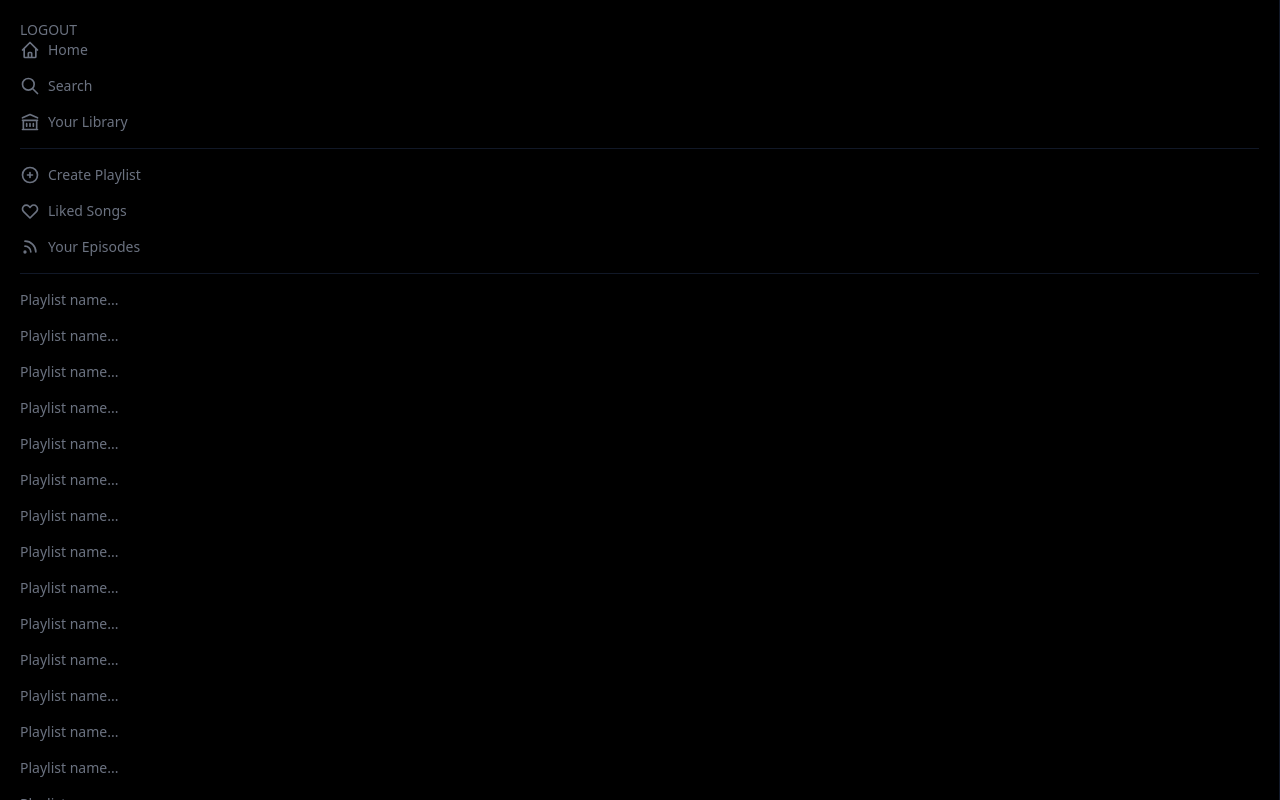
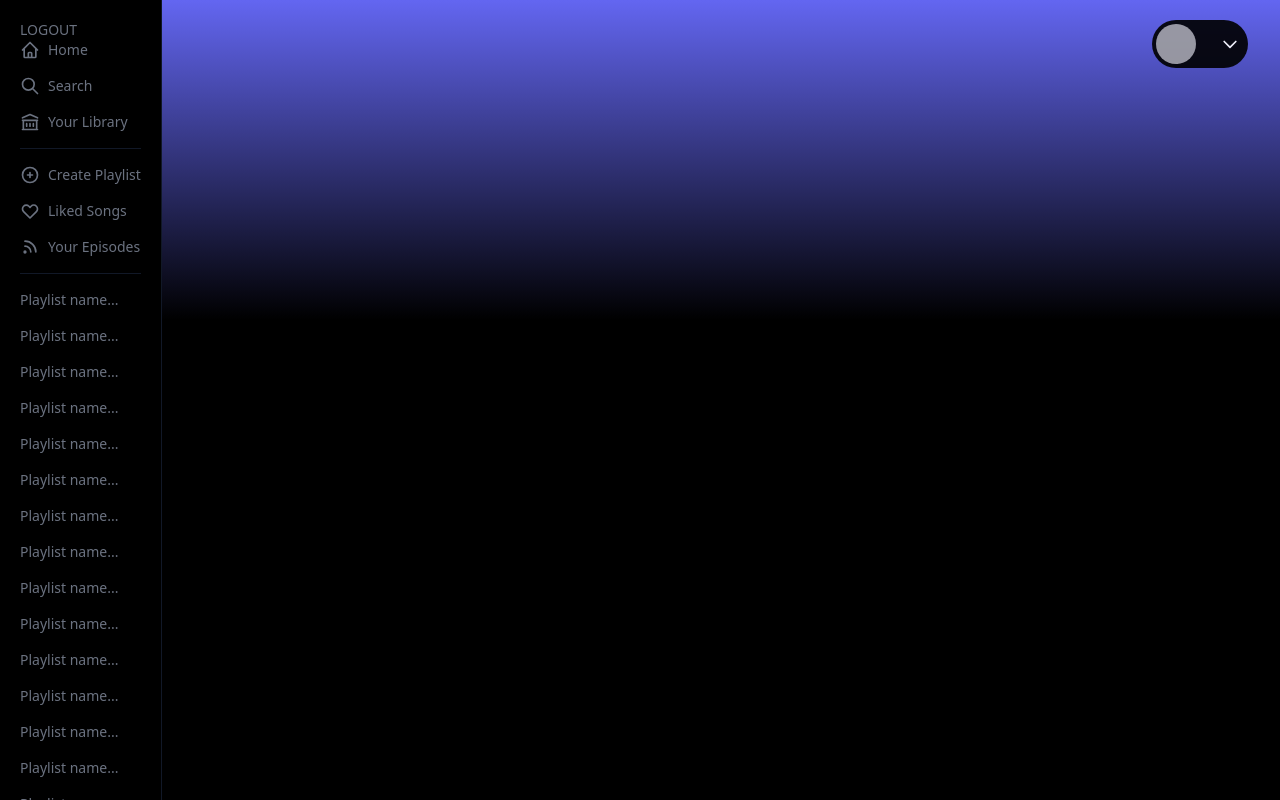
Before and after one commit to beniciodaniel/spotify-2, a Next.js app: page / in a window 1280 px wide. Built offline with nearby package versions, Linux system fonts and the light colour scheme; no server answers; grey boxes are pictures that could not be loaded.

Commit message:
Created Center and InfoHeader components

```diff
--- /dev/null
+++ b/components/molecules/InfoHeader.tsx
@@ -0,0 +1,32 @@
+import { useEffect, useState } from 'react'
+import { shuffle } from 'lodash'
+
+const colors = [
+  'from-indigo-500',
+  'from-blue-500',
+  'from-green-500',
+  'from-red-500',
+  'from-yellow-500',
+  'from-pink-500',
+  'from-purple-500',
+]
+
+export function InfoHeader() {
+  const [color, setColor] = useState('')
+
+  useEffect(() => {
+    const shuffledColor = shuffle(colors).pop()
+    if (shuffledColor) return setColor(shuffledColor)
+    setColor(colors[0])
+  }, [])
+
+  console.log(color)
+
+  return (
+    <section
+      className={`flex h-80 items-end space-x-7 bg-gradient-to-b ${color} to-black p-8 text-white`}
+    >
+      {/* <img src="" alt="" /> */}
+    </section>
+  )
+}
--- /dev/null
+++ b/components/molecules/UserMenu.tsx
@@ -0,0 +1,27 @@
+import { ChevronDownIcon } from '@heroicons/react/outline'
+import { useSession } from 'next-auth/react'
+
+interface Props {
+  className: string
+}
+
+export function UserMenu({ className }: Props) {
+  const { data: session } = useSession()
+
+  return (
+    <header className={className}>
+      <div className="flex cursor-pointer items-center space-x-3 rounded-full bg-black p-1 pr-2 text-white opacity-90 hover:opacity-80">
+        <img
+          className="h-10 w-10 rounded-full"
+          src={
+            session?.user?.image ??
+            'https://i.pinimg.com/236x/a5/7f/ce/a57fce63b8f43536888ffef4a642ff18--anime-life-slam-dunk.jpg'
+          }
+          alt="Image"
+        />
+        <h2>{session?.user?.name}</h2>
+        <ChevronDownIcon className="h-5 w-5" />
+      </div>
+    </header>
+  )
+}
--- /dev/null
+++ b/components/molecules/index.ts
@@ -0,0 +1,3 @@
+export { InfoHeader } from './InfoHeader'
+export { SidebarButton } from './SidebarButton'
+export { UserMenu } from './UserMenu'
--- /dev/null
+++ b/components/organisms/Center.tsx
@@ -0,0 +1,10 @@
+import { InfoHeader, UserMenu } from '../molecules'
+
+export function Center() {
+  return (
+    <div className="flex-grow">
+      <UserMenu className="absolute top-5 right-8" />
+      <InfoHeader />
+    </div>
+  )
+}
--- a/components/molecules/Sidebar.tsx
+++ b/components/organisms/Sidebar.tsx
@@ -1,13 +1,13 @@
 import { signOut, useSession } from 'next-auth/react'
-import { SidebarButton } from './SidebarButton'
+import { SidebarButton } from '../molecules'
 
-function Sidebar() {
+export function Sidebar() {
   const { data: session, status } = useSession()
 
   console.log(session)
 
   return (
-    <div className="border-r border-gray-900 p-5 text-sm text-gray-500">
+    <div className="h-screen overflow-y-scroll border-r border-gray-900 p-5 text-sm text-gray-500 scrollbar-hide">
       <button onClick={() => signOut()}>LOGOUT</button>
       <div className="space-y-4">
         <SidebarButton text="Home" type="HomeIcon" />
@@ -38,9 +38,21 @@ function Sidebar() {
         <p className="cursor-pointer hover:text-white">Playlist name... </p>
         <p className="cursor-pointer hover:text-white">Playlist name... </p>
         <p className="cursor-pointer hover:text-white">Playlist name... </p>
+        <p className="cursor-pointer hover:text-white">Playlist name... </p>
+        <p className="cursor-pointer hover:text-white">Playlist name... </p>
+        <p className="cursor-pointer hover:text-white">Playlist name... </p>
+        <p className="cursor-pointer hover:text-white">Playlist name... </p>
+        <p className="cursor-pointer hover:text-white">Playlist name... </p>
+        <p className="cursor-pointer hover:text-white">Playlist name... </p>
+        <p className="cursor-pointer hover:text-white">Playlist name... </p>
+        <p className="cursor-pointer hover:text-white">Playlist name... </p>
+        <p className="cursor-pointer hover:text-white">Playlist name... </p>
+        <p className="cursor-pointer hover:text-white">Playlist name... </p>
+        <p className="cursor-pointer hover:text-white">Playlist name... </p>
+        <p className="cursor-pointer hover:text-white">Playlist name... </p>
+        <p className="cursor-pointer hover:text-white">Playlist name... </p>
+        <p className="cursor-pointer hover:text-white">Playlist name... </p>
       </div>
     </div>
   )
 }
-
-export default Sidebar
--- /dev/null
+++ b/components/organisms/index.ts
@@ -0,0 +1,2 @@
+export { Center } from './Center'
+export { Sidebar } from './Sidebar'
--- a/pages/index.tsx
+++ b/pages/index.tsx
@@ -1,5 +1,5 @@
 import Head from 'next/head'
-import Sidebar from '../components/molecules/Sidebar'
+import { Center, Sidebar } from '../components/organisms'
 
 export default function Home() {
   return (
@@ -8,9 +8,9 @@ export default function Home() {
         <title>Spotify 2.0</title>
       </Head>
 
-      <main>
+      <main className="flex">
         <Sidebar />
-        {/* Center */}
+        <Center />
       </main>
 
       <div>{/* Player */}</div>
```
